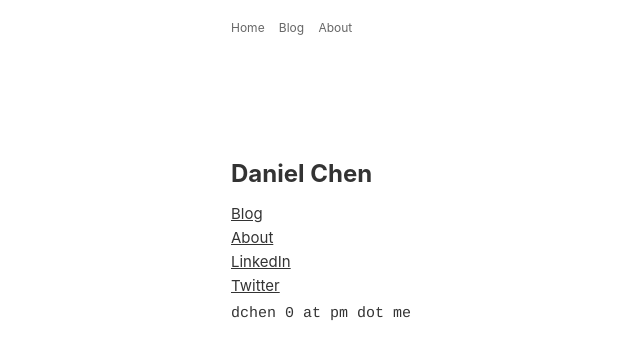
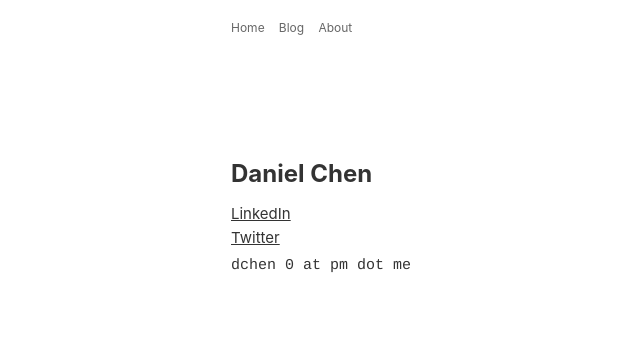
Before and after one commit to danielchen0/danielchen0.github.io, a Jekyll site: the page built from index.html, in a window 1280 px wide. Shown: the top 360 px of the page, without its empty margins (59-699 px from the left). Built offline with Jekyll 4.4.1, drawn with Linux system fonts in a browser that asks for light colours.

Commit message:
Remove redundant nav links from home page

```diff
--- a/index.html
+++ b/index.html
@@ -9,12 +9,6 @@ keywords: computer science, machine learning, statistics, statistical machine le
 	<h1>Daniel Chen</h1>
 	<ul id='links'>
 		<li>
-			<a href='/blog'>Blog</a>
-		</li>
-		<li>
-			<a href='/about'>About</a>
-		</li>
-		<li>
 			<a href='https://www.linkedin.com/in/daniel-c-0a577b141/' target='_blank'>LinkedIn</a>
 		</li>
 		<li>
```
